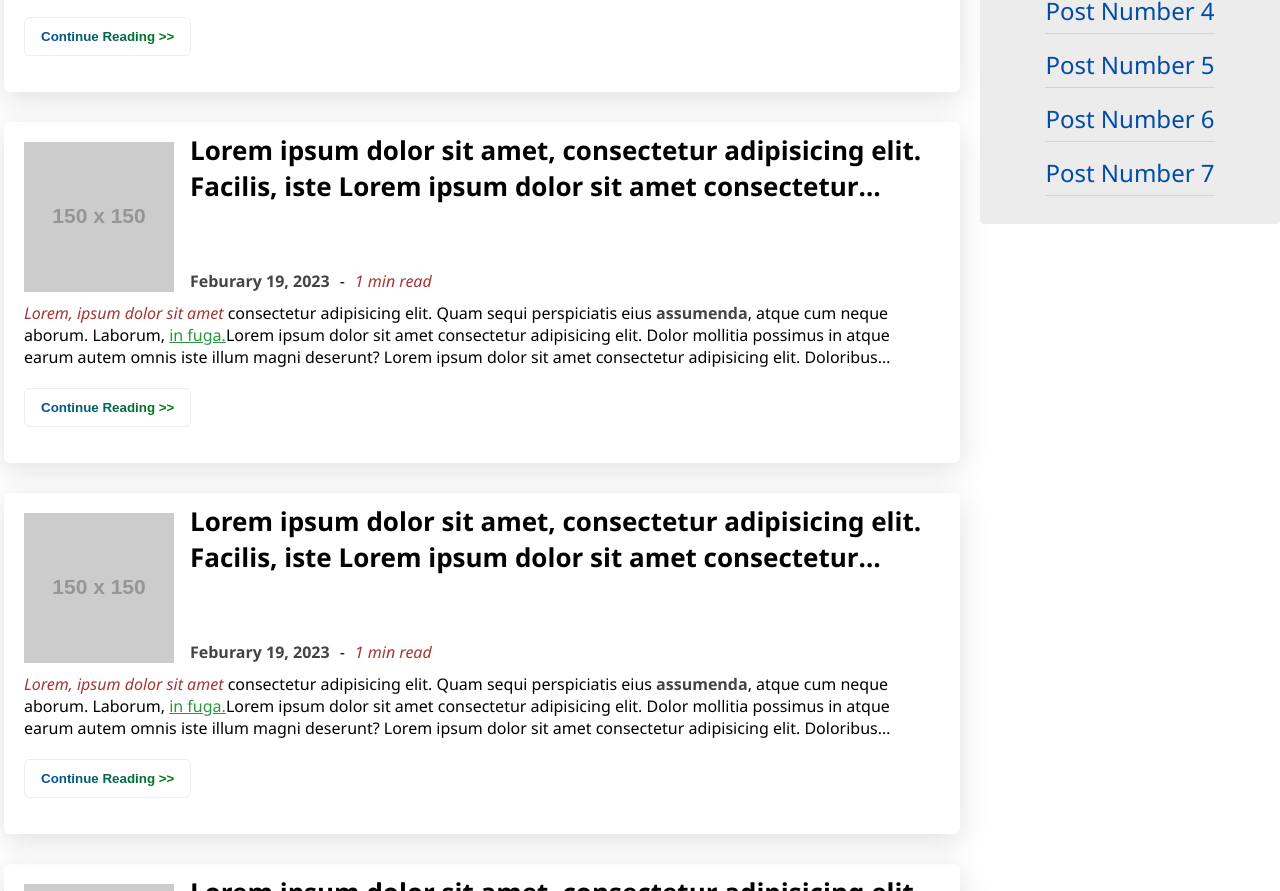
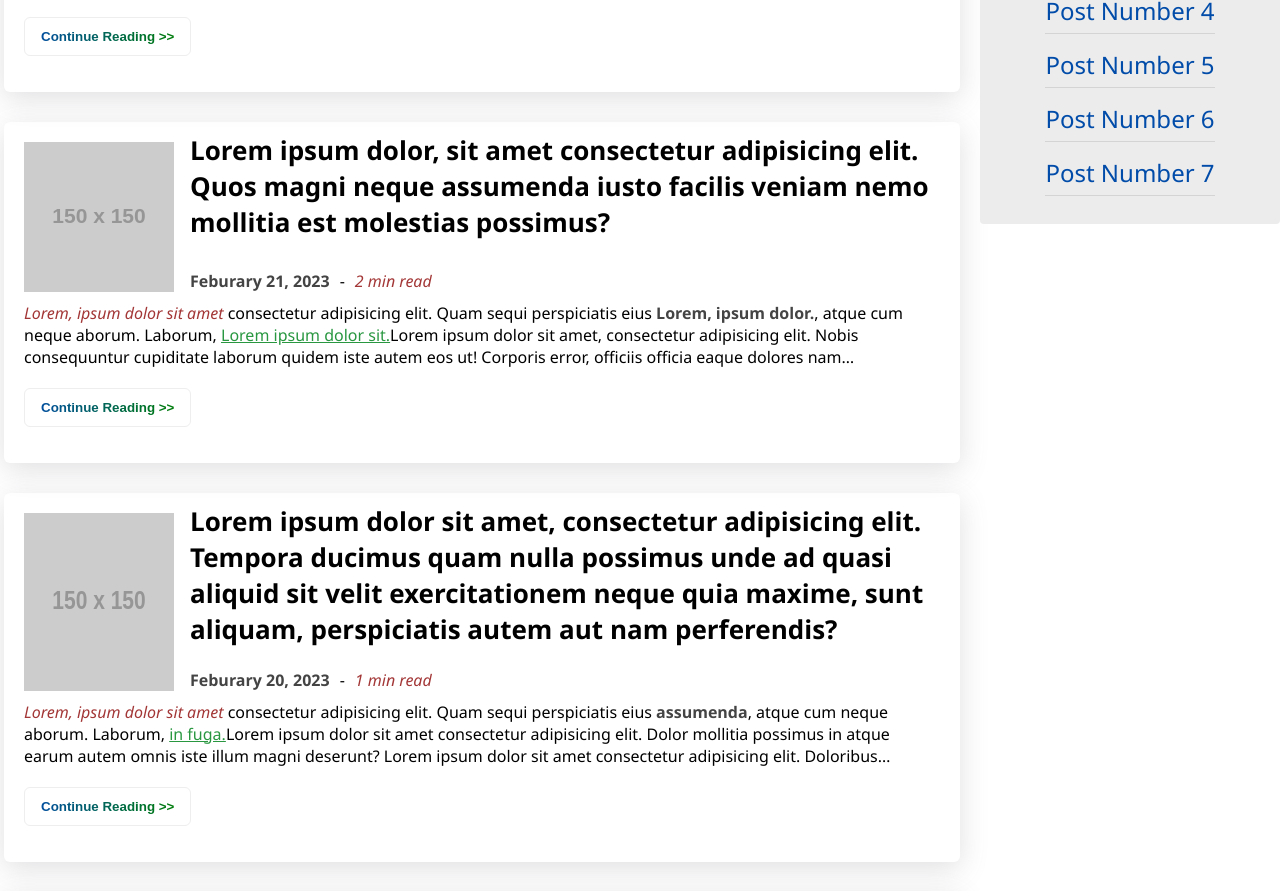
Before and after one commit to truongtom1993/Frontend-Web-Developer_css_webLayout_websiteComponents, a plain HTML site: page index.html in a window 1280 px wide. Shown: the part 634-1525 px from the top of the page. Drawn offline with Linux system fonts and the light colour scheme; placeholder pictures from the web are drawn by us.

Commit message:
random content

```diff
--- a/index.html
+++ b/index.html
@@ -65,24 +65,18 @@
 						<img src="https://via.placeholder.com/150.webp/C5C5C5/FFFFFF/?text=Image" alt="card Image"
 							class="card_image">
 						<div class="card_header_right">
-							<h2 class="card_header_right_title">Lorem ipsum dolor sit amet, consectetur adipisicing elit. Facilis,
-								iste Lorem ipsum dolor sit amet
-								consectetur adipisicing elit. Accusamus, accusantium?</h2>
+							<h2 class="card_header_right_title">Lorem ipsum dolor, sit amet consectetur adipisicing elit. Quos magni neque assumenda iusto facilis veniam nemo mollitia est molestias possimus?</h2>
 							<div class="card_header_right_detail">
-								<strong class="strong">Feburary 19, 2023</strong>
+								<strong class="strong">Feburary 21, 2023</strong>
 								<span class="separate">-</span>
-								<em class="em">1 min read</em>
+								<em class="em">2 min read</em>
 							</div>
 						</div>
 					</div>
 					<p class="card_content">
 						<em class="em">Lorem, ipsum dolor sit amet</em> consectetur adipisicing elit. Quam sequi perspiciatis eius
-						<strong class="strong">assumenda</strong>, atque cum
-						neque aborum. Laborum, <u class="u">in fuga.</u>Lorem ipsum dolor sit amet consectetur adipisicing elit.
-						Dolor
-						mollitia possimus in atque earum autem omnis iste illum magni deserunt? Lorem ipsum dolor sit amet
-						consectetur adipisicing elit. Doloribus voluptate nihil impedit quisquam cumque. Perferendis sapiente quos
-						sunt odio vero.
+						<strong class="strong">Lorem, ipsum dolor.</strong>, atque cum
+						neque aborum. Laborum, <u class="u">Lorem ipsum dolor sit.</u>Lorem ipsum dolor sit amet, consectetur adipisicing elit. Nobis consequuntur cupiditate laborum quidem iste autem eos ut! Corporis error, officiis officia eaque dolores nam doloremque, deleniti eos nesciunt iste sed.
 					</p>
 					<button class="card_footer">
 						<a href="/./pages/blog_post.html" class="continue_reading">Continue Reading >></a>
@@ -93,11 +87,9 @@
 						<img src="https://via.placeholder.com/150.webp/C5C5C5/FFFFFF/?text=Image" alt="card Image"
 							class="card_image">
 						<div class="card_header_right">
-							<h2 class="card_header_right_title">Lorem ipsum dolor sit amet, consectetur adipisicing elit. Facilis,
-								iste Lorem ipsum dolor sit amet
-								consectetur adipisicing elit. Accusamus, accusantium?</h2>
+							<h2 class="card_header_right_title">Lorem ipsum dolor sit amet, consectetur adipisicing elit. Tempora ducimus quam nulla possimus unde ad quasi aliquid sit velit exercitationem neque quia maxime, sunt aliquam, perspiciatis autem aut nam perferendis?</h2>
 							<div class="card_header_right_detail">
-								<strong class="strong">Feburary 19, 2023</strong>
+								<strong class="strong">Feburary 20, 2023</strong>
 								<span class="separate">-</span>
 								<em class="em">1 min read</em>
 							</div>
--- a/styles/tablet.css
+++ b/styles/tablet.css
@@ -11,8 +11,8 @@
 		padding: 0;
 	}
 	.card_image {
+		aspect-ratio: 1;
 		width: 150px;
-		aspect-ratio: 1;
 	}
 	.main_homepage_cards {
 		grid-template-columns: auto;
@@ -20,64 +20,72 @@
 		padding-left: 4px;
 	}
 	.newPost {
-		text-align: center;
 		font-size: 30px;
 		font-weight: 700;
+		margin-bottom: 20px;
 		margin-top: 10px;
-		margin-bottom: 20px;
+		text-align: center;
 	}
 	.main_homepage_sidebar {
+		background-color: #ececec;
+		border-radius: 4px;
 		display: flex;
 		flex-direction: column;
 		height: max-content;
-		border-radius: 4px;
-		background-color: #ececec;
 	}
 	.sidebar_post_list {
+		font-size: 24px;
 		list-style-type: none;
 		margin-top: 0;
 		padding: 0;
-		font-size: 24px;
 	}
 	.sidebar_post_list li {
 		line-height: 54px;
 		text-align: center;
 	}
 	.sidebar_post_list a {
-		text-decoration: none;
 		border-bottom: 1px solid #d4d4d4;
 		padding-bottom: 6px;
+		text-decoration: none;
 		/* color: var(--color-second); */
 	}
 	.card_header_right h2 {
+		font-size: 26px;
 		margin-top: -10px;
-		font-size: 26px;
 	}
 	.card_header {
 		flex-direction: row;
 	}
 	.card_header_right {
-		margin-top: 0;
-		margin-bottom: 0;
-		padding-left: 16px;
 		display: flex;
 		flex-direction: column;
 		justify-content: space-between;
+		margin-bottom: 0;
+		margin-top: 0;
+		padding-left: 16px;
+	}
+	.card_header_right h2 {
+		-webkit-box-orient: vertical;
+		display: -webkit-box;
+		-webkit-line-clamp: 4;
+		overflow: hidden;
+		text-overflow: ellipsis;
+		word-break: break-word;
 	}
 	.card_homepage {
 		padding: 20px;
 	}
 
 	.blog_title_header {
+		align-items: center;
+		display: flex;
+		height: 40px;
+		justify-content: center;
+		margin-bottom: 20px;
 		margin-top: 20px;
-		margin-bottom: 20px;
-		width: 100%;
-		height: 40px;
 		padding-left: 10px;
 		padding-right: 10px;
-		display: flex;
-		justify-content: center;
-		align-items: center;
+		width: 100%;
 	}
 	.blog_title {
 		font-size: 50px;
@@ -87,9 +95,9 @@
 		position: relative;
 	}
 	.subcribe {
+		left: 10px;
 		position: absolute;
 		top: -32px;
-		left: 10px;
 	}
 
 	.main_article {
```
